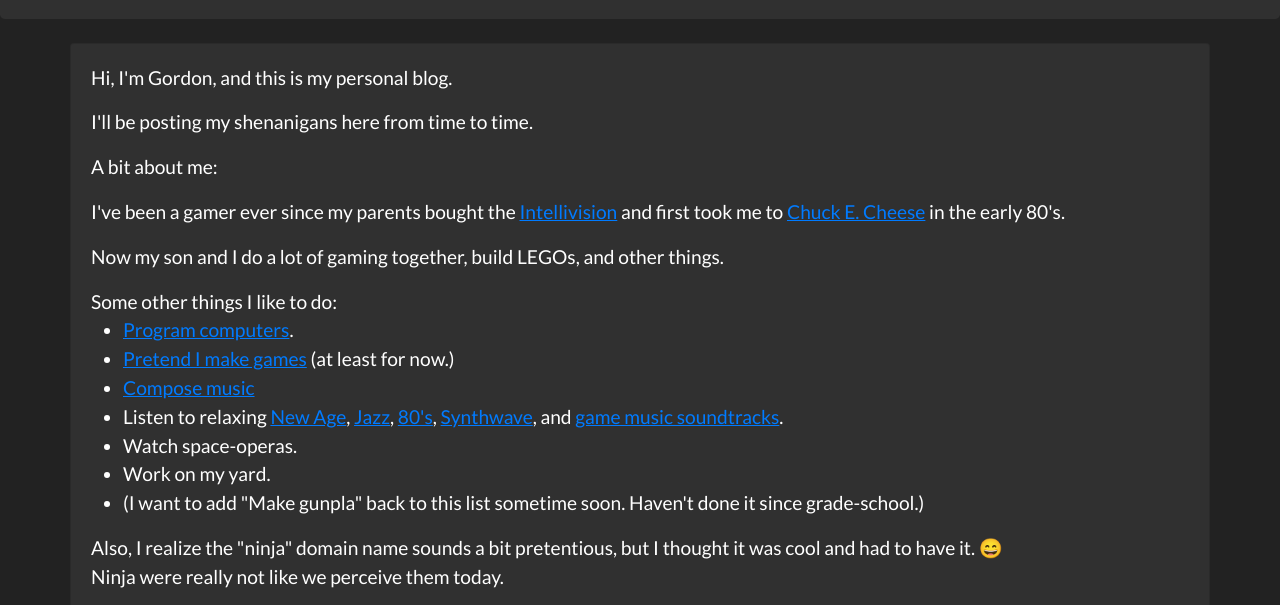
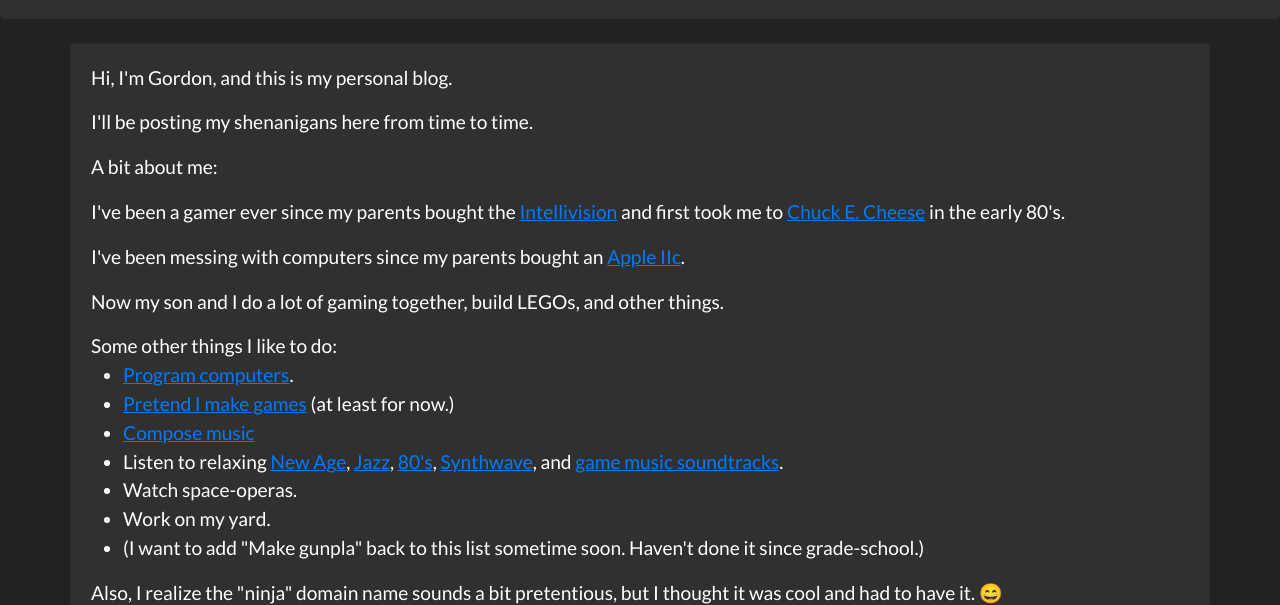
Before and after one commit to gordonglas/gglas-ninja, a Gatsby site: page /about in a window 1280 px wide. Shown: the part 183-788 px from the top of the page. Built offline with nearby package versions, Linux system fonts and the light colour scheme; Gatsby itself is replaced by a stand-in of ours.

Commit message:
more about me

```diff
--- a/src/pages/about.js
+++ b/src/pages/about.js
@@ -26,6 +26,7 @@
                     first took me to <a href="https://www.chuckecheese.com/">Chuck E. Cheese</a> in
                     the early 80's.
                 </p>
+                <p>I've been messing with computers since my parents bought an <a href="https://en.wikipedia.org/wiki/Apple_IIc">Apple IIc</a>.</p>
                 <p>Now my son and I do a lot of gaming together, build LEGOs, and other things.</p>
                 <div>Some other things I like to do:
                   <ul>
```
